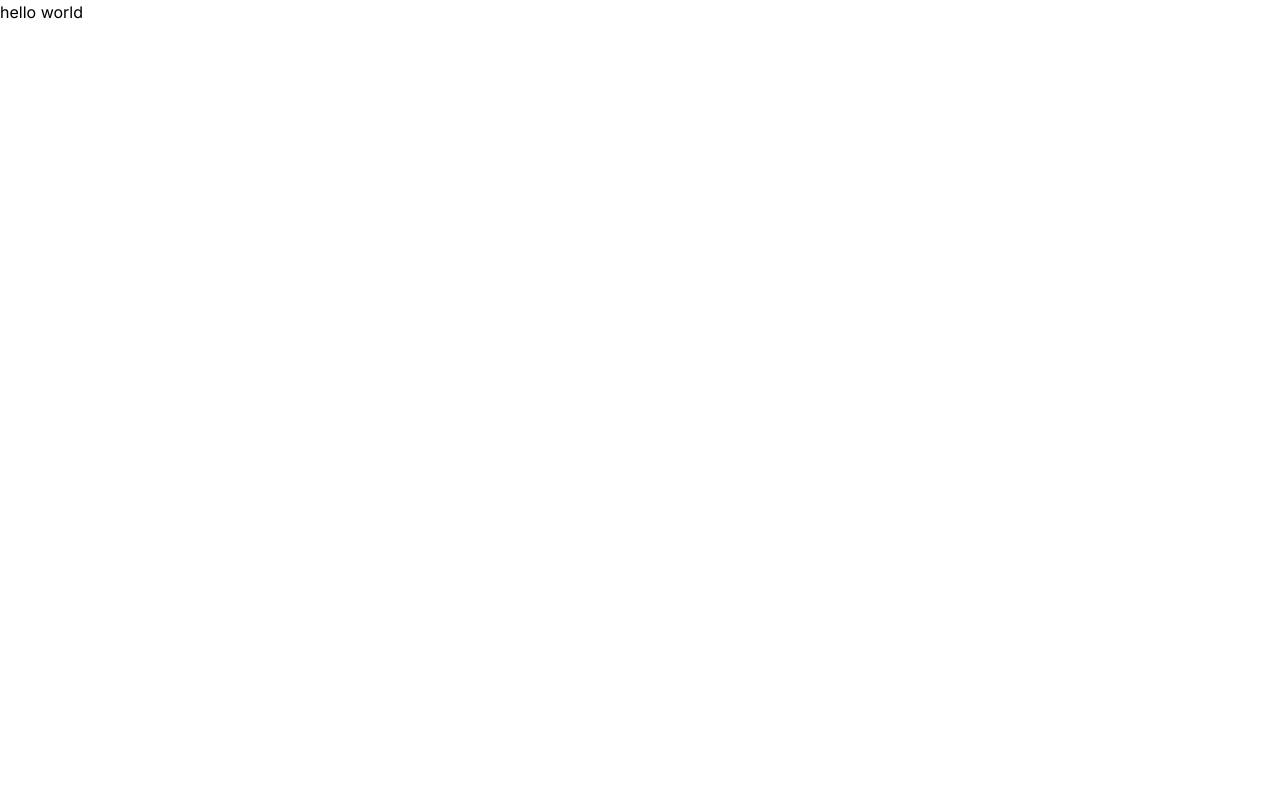
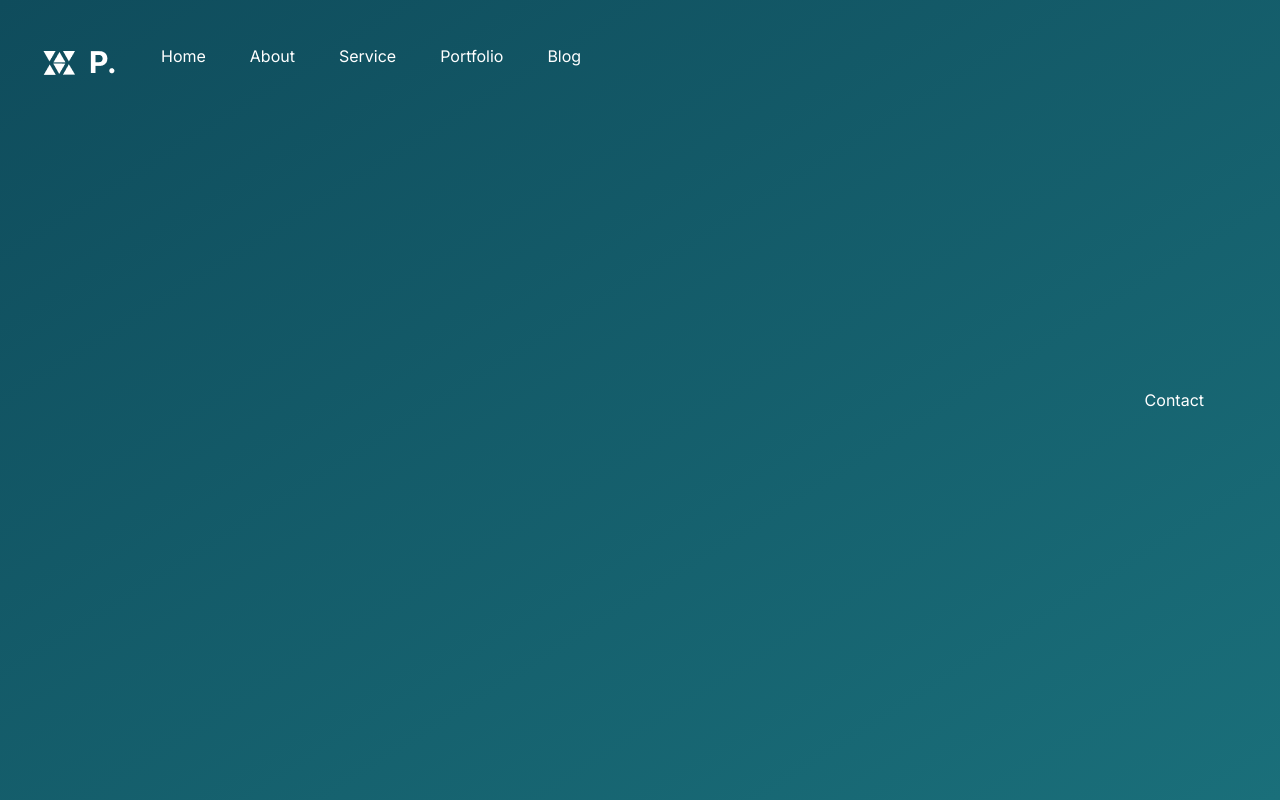
Before and after one commit to ozufar88-byte/Portfolio, a website: page src/index.html in a window 1280 px wide. Drawn offline with Linux system fonts and the light colour scheme.

Commit message:
portfolio continue

```diff
--- a/src/index.html
+++ b/src/index.html
@@ -1,5 +1,6 @@
 <!DOCTYPE html>
 <html lang="en">
+
 <head>
     <meta charset="UTF-8">
     <meta name="viewport" content="width=device-width, initial-scale=1.0">
@@ -7,9 +8,28 @@
     <link rel="stylesheet" href="css/fonts.css">
     <title>Document</title>
 </head>
+
 <body>
-    <header>
-        <h1>hello world</h1>
+    <header class="bg-gradient-to-br from-[#0f4c5c] to-[#1a6f7a] min-h-screen flex">
+            <nav class="container flex justify-between py-11 text-white">
+                <ul class="flex justify-between  gap-x-2 xl:gap-x-11">
+                    <a href="#!"><img src="image/Group 44.png" alt=""></a>
+                    <li><a href="#!" class="hover:text-orange-400 ">Home</a></li>
+                    <li><a href="#!" class="hover:text-orange-400">About</a></li>
+                    <li><a href="#!" class="hover:text-orange-400">Service</a></li>
+                    <li><a href="#!" class="hover:text-orange-400">Portfolio</a></li>
+                    <li><a href="#!" class="hover:text-orange-400">Blog</a></li>
+                </ul>
+                <div class="flex">
+                    <button class="duration-300 bg-secondary text-white py-11 px-9 rounded-full ">Contact</button>
+                </div>
+            </nav>
+            <!-- <h1 class="text-5xl font-bold">
+      Building Digital Products, Brands & Experience
+    </h1> -->
+            </div>
+        </section>
     </header>
 </body>
+
 </html>
--- a/tailwind.config.js
+++ b/tailwind.config.js
@@ -2,11 +2,13 @@
 module.exports = {
   content: ["./src/**/*.{html,js}"],
   theme: {
-    extend: {
-      colors: {
-        cyan: "#08546C"
+    container: {
+      center: true,
+      padding: '15px',
+      screens: {
+         sm: '1230px'
       }
-    },
+    }
   },
   plugins: [],
 }
```
Also changed, not shown: src/css/output.css, src/image/Group 44.png (added).
